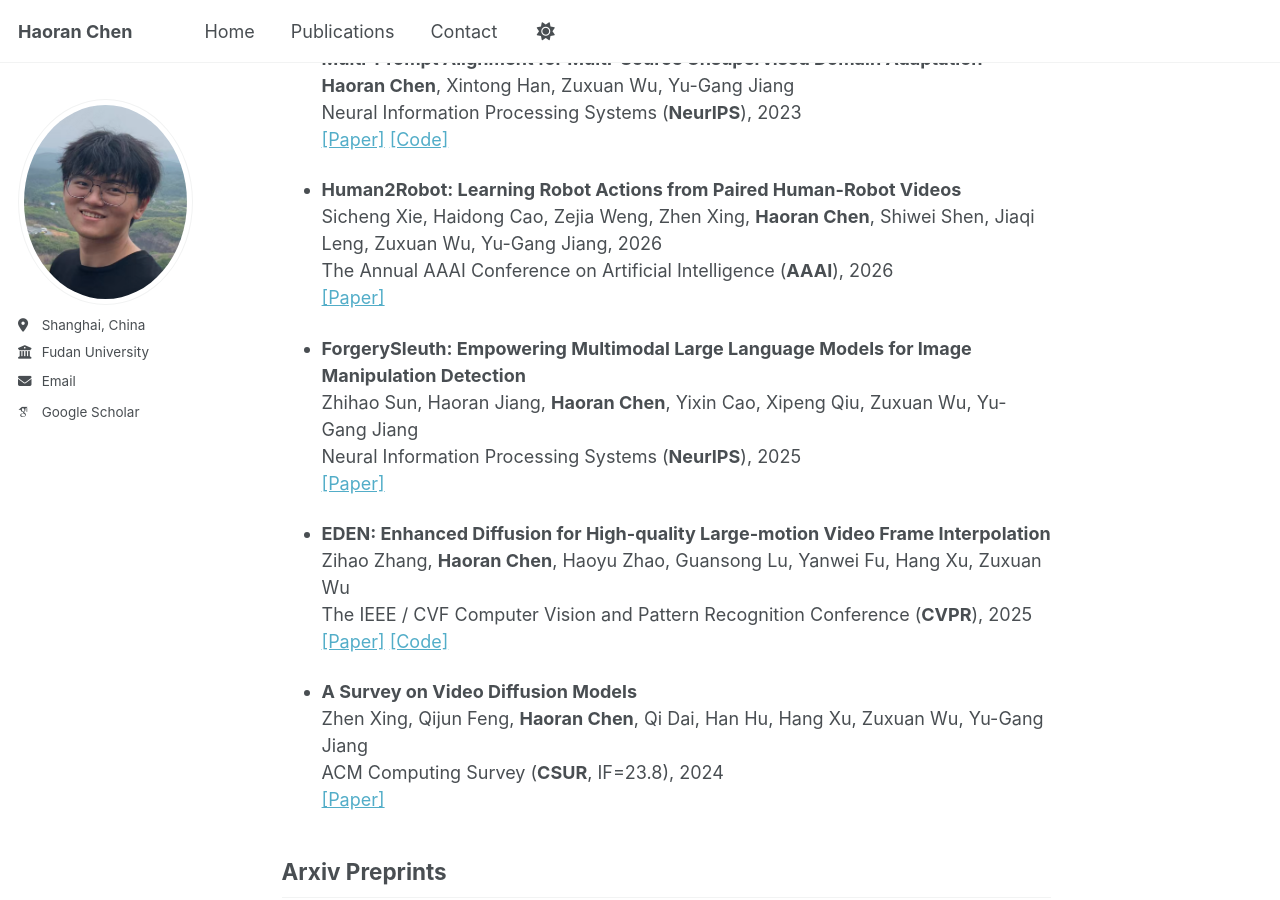
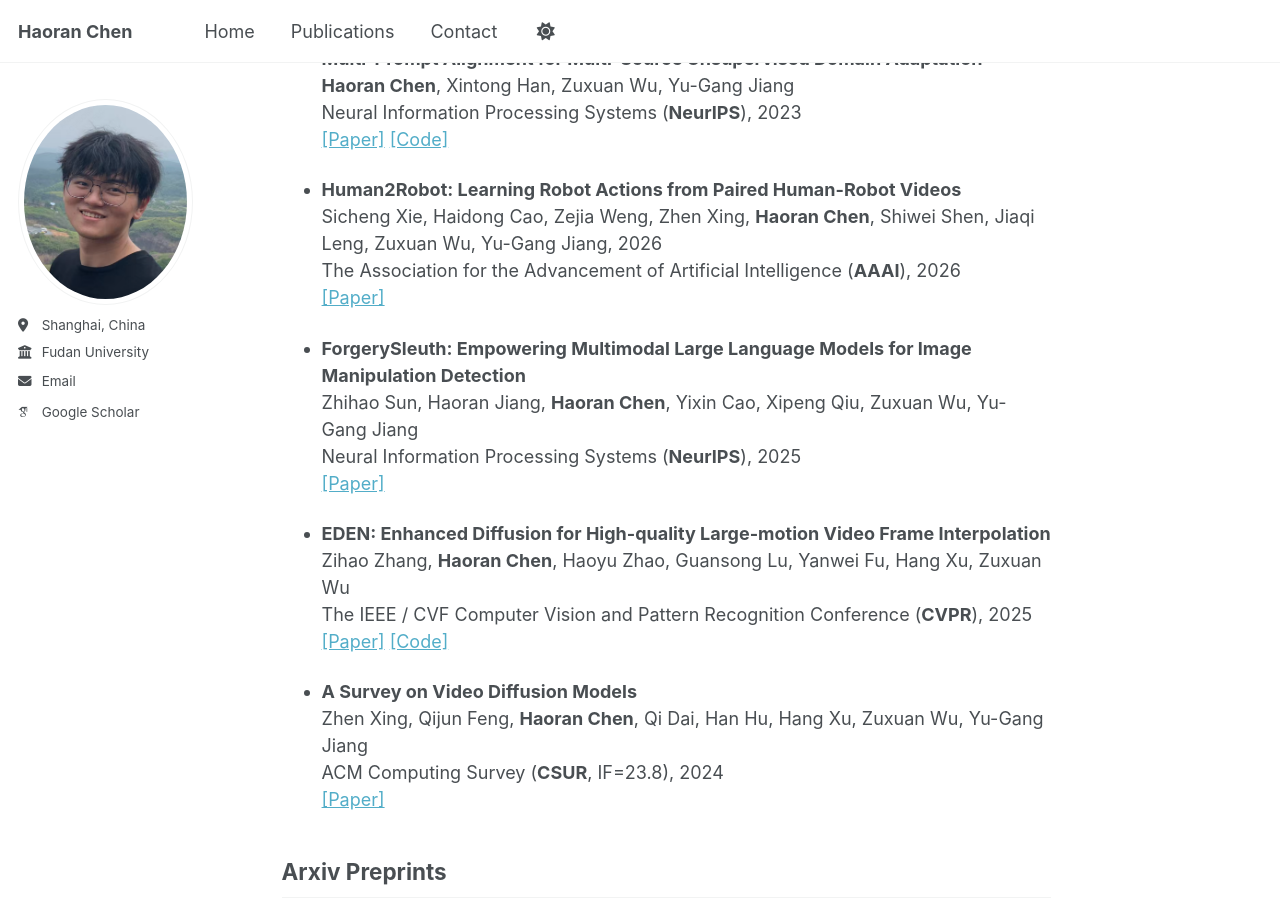
Before and after one commit to HaoranChen/haoranchen.github.io, a Jekyll site: the page built from _pages/about.md, in a window 1280 px wide and 900 px high, scrolled down 1154 px. Built offline with Jekyll 4.4.1, drawn with Linux system fonts in a browser that asks for light colours; some web fonts are replaced.

Commit message:
Update about.md

```diff
--- a/_pages/about.md
+++ b/_pages/about.md
@@ -51,7 +51,7 @@ I am a Ph.D. Candidate at the School of Computer Science, Fudan University, wher
 
 - **Human2Robot: Learning Robot Actions from Paired Human-Robot Videos**
   Sicheng Xie, Haidong Cao, Zejia Weng, Zhen Xing, **Haoran Chen**, Shiwei Shen, Jiaqi Leng, Zuxuan Wu, Yu-Gang Jiang, 2026
-  The Annual AAAI Conference on Artificial Intelligence (**AAAI**), 2026
+  The Association for the Advancement of Artificial Intelligence (**AAAI**), 2026
   [\[Paper\]](https://arxiv.org/abs/2209.15210)
 
 - **ForgerySleuth: Empowering Multimodal Large Language Models for Image Manipulation Detection**
```
